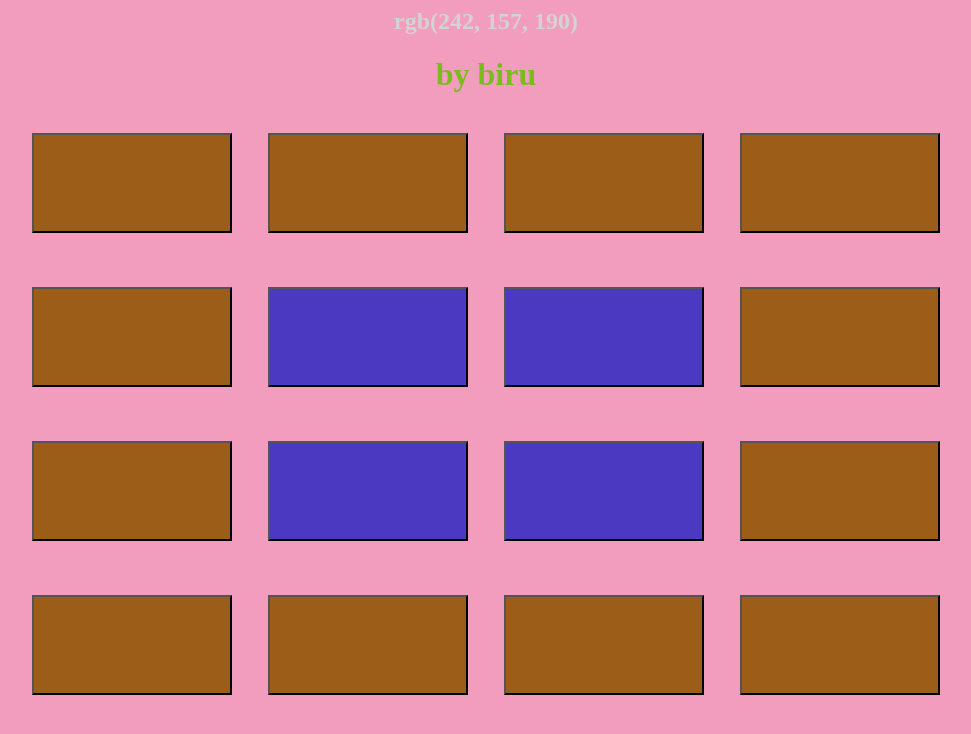
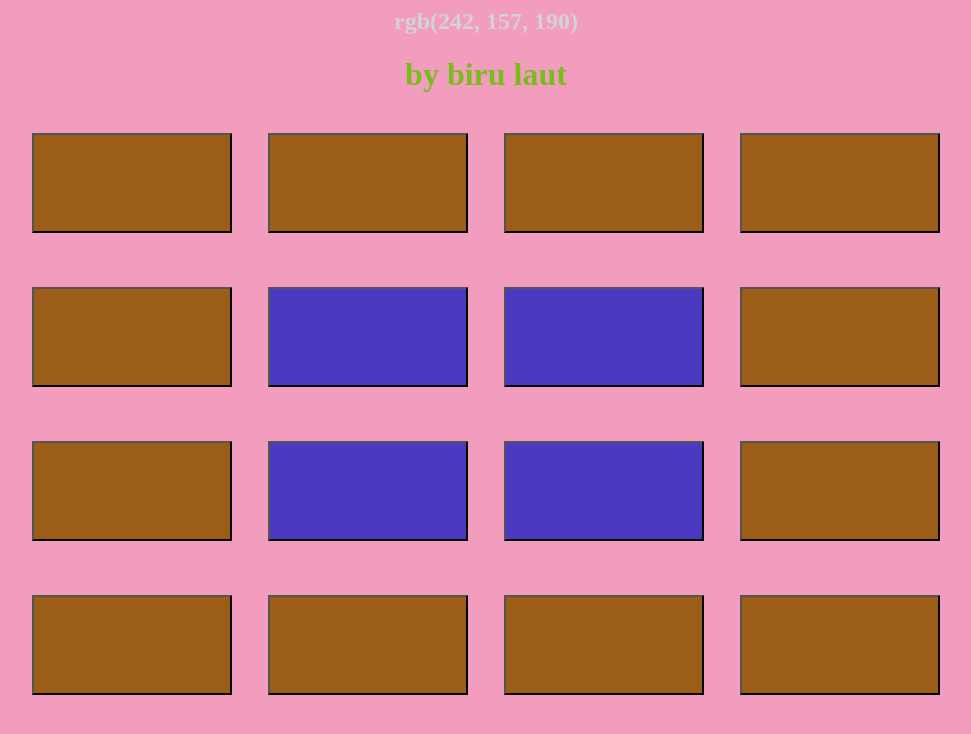
Before and after one commit to ra-rasyid/colorAcak, a plain HTML site: page index.html in a window 1280 px wide. Shown: the whole page, without its empty margins (154-1125 px from the left). Drawn offline with Linux system fonts and the light colour scheme.

Commit message:
upload ulang

```diff
--- a/index.html
+++ b/index.html
@@ -7,7 +7,7 @@
 </head>
 <body>
     <h2>bukan sulap bukan sihir xixi</h2>
-    <h1>by biru</h1>
+    <h1>by biru laut</h1>
     <div class="bt1">
     <button class="btn1"></button>
     <button class="btn1"></button>
```
